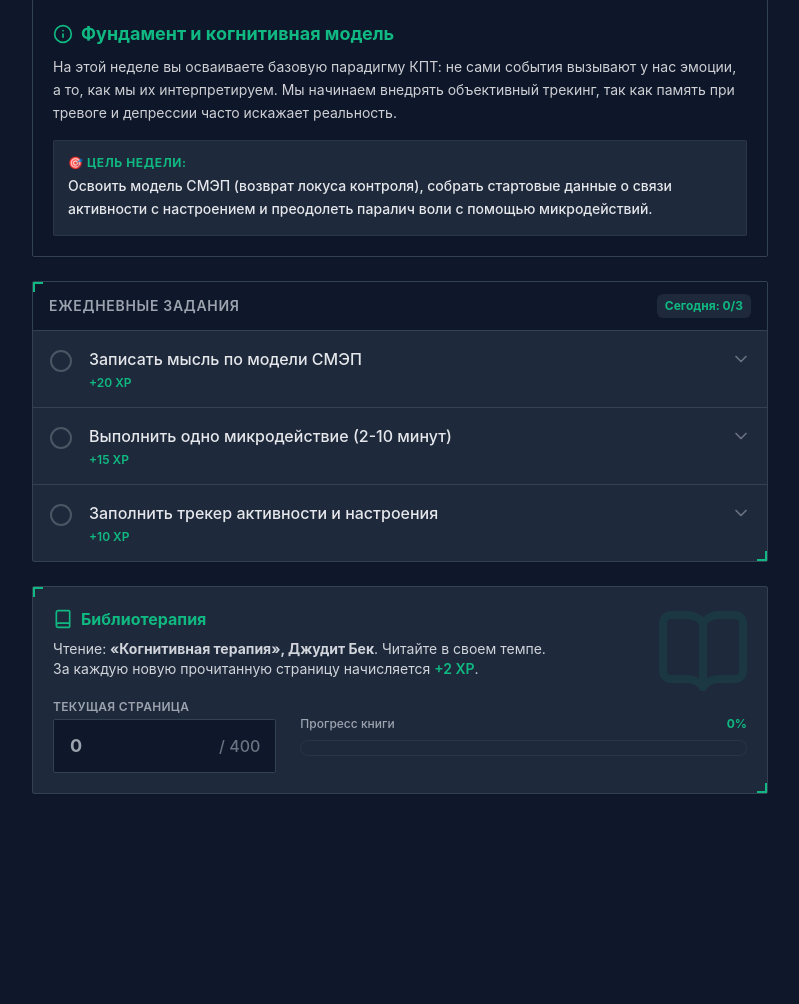
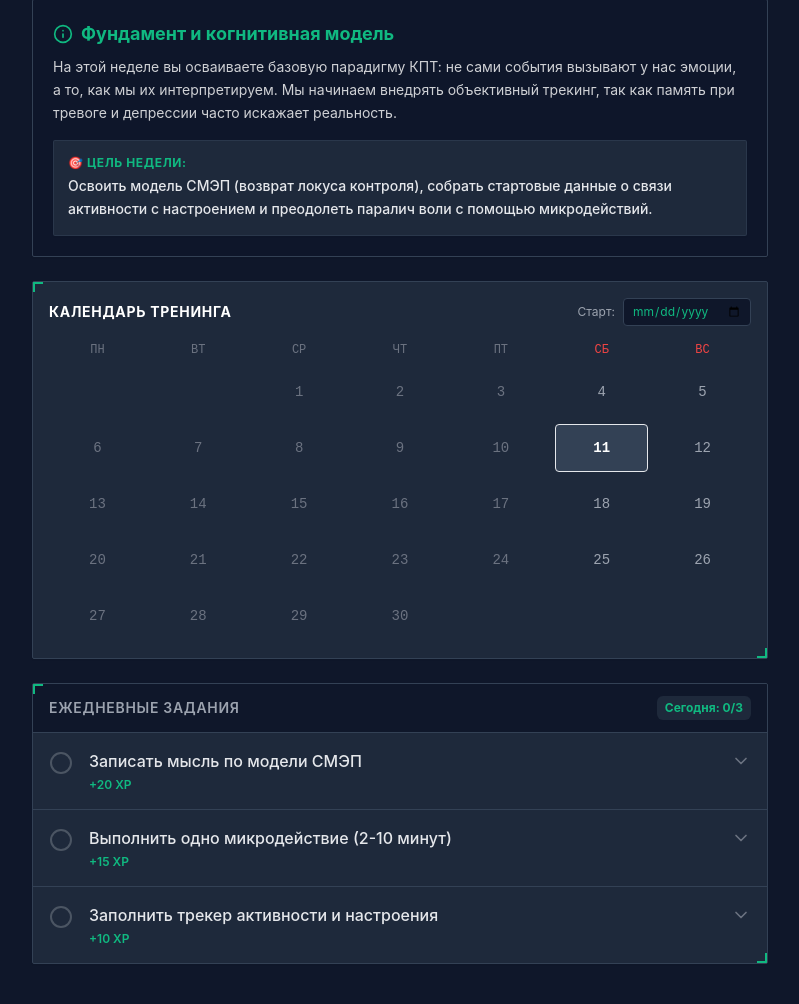
Before and after one commit to youralpha/444, a Flask app: page /kpt in a window 1280 px wide. Shown: the part 337-1341 px from the top of the page, without its empty margins (240-1039 px from the left). Before the commit the page ends 1131 px from the top, so only its background shows below. Run offline with Flask 3, Linux system fonts and the light colour scheme; data that the repository does not hold is empty; some libraries are stand-ins or nearby versions.

Commit message:
Add Training Calendar and remove Bibliotherapy in KPT
Co-authored-by: youralpha <68508436+youralpha@users.noreply.github.com>

```diff
--- a/templates/KPT.html
+++ b/templates/KPT.html
@@ -119,6 +119,21 @@
             <!-- Контейнер для подробного описания и цели текущей недели -->
             <div id="week-metadata-container"></div>
 
+            <!-- Календарь -->
+            <div class="bg-tactical-800 p-4 cyber-border rounded-sm shadow-sm border border-tactical-700 overflow-hidden mb-6">
+                <div class="flex justify-between items-center mb-4">
+                    <h2 class="text-sm font-bold text-white uppercase tracking-wider">Календарь Тренинга</h2>
+                    <div class="flex items-center gap-2">
+                        <label class="text-xs text-gray-400">Старт:</label>
+                        <input type="date" id="start-date-input" onchange="silentUpdateStartDate(this.value)" class="bg-tactical-900 border border-tactical-700 text-tactical-accent text-xs rounded px-2 py-1 outline-none">
+                    </div>
+                </div>
+                <div class="grid grid-cols-7 gap-1 text-center text-xs font-mono mb-2">
+                    <div class="text-gray-500">ПН</div><div class="text-gray-500">ВТ</div><div class="text-gray-500">СР</div><div class="text-gray-500">ЧТ</div><div class="text-gray-500">ПТ</div><div class="text-tactical-alert">СБ</div><div class="text-tactical-alert">ВС</div>
+                </div>
+                <div id="calendar-grid" class="grid grid-cols-7 gap-1 text-center text-sm font-mono"></div>
+            </div>
+
             <!-- Список задач -->
             <div class="bg-tactical-800 rounded-sm cyber-border shadow-sm border border-tactical-700 overflow-hidden">
                 <div class="px-4 py-3 bg-tactical-900 border-b border-tactical-700 flex justify-between items-center">
@@ -130,40 +145,6 @@
                 </ul>
             </div>
 
-            <!-- Блок Библиотерапии -->
-            <div class="bg-tactical-800 p-5 cyber-border rounded-sm shadow-sm border border-tactical-700 relative overflow-hidden">
-                <div class="absolute top-0 right-0 p-4 opacity-10">
-                    <i data-lucide="book-open" class="w-24 h-24 text-tactical-accent"></i>
-                </div>
-                <h2 class="font-bold text-tactical-accent flex items-center gap-2 mb-2 relative z-10">
-                    <i data-lucide="book" class="w-5 h-5"></i> Библиотерапия
-                </h2>
-                <p class="text-sm text-gray-300 mb-5 relative z-10 max-w-lg">
-                    Чтение: <strong>«Когнитивная терапия», Джудит Бек</strong>. Читайте в своем темпе. За каждую новую прочитанную страницу начисляется <span class="font-semibold text-tactical-accent">+2 XP</span>.
-                </p>
-
-                <div class="flex flex-col sm:flex-row items-center gap-6 relative z-10">
-                    <div class="w-full sm:w-1/3">
-                        <label class="block text-xs font-semibold uppercase tracking-wide text-gray-400 mb-1">Текущая страница</label>
-                        <div class="relative">
-                            <input type="number" id="book-page-input" min="0" max="400" placeholder="0"
-                                oninput="silentUpdateReading(this.value)"
-                                class="w-full p-3 pl-4 pr-12 bg-tactical-900 border border-tactical-700 text-lg font-bold text-white rounded-sm focus:ring-2 focus:ring-tactical-accent outline-none transition-all">
-                            <span class="absolute right-4 top-1/2 -translate-y-1/2 text-gray-500 font-medium">/ 400</span>
-                        </div>
-                    </div>
-
-                    <div class="w-full sm:w-2/3 mt-2 sm:mt-0">
-                        <div class="flex justify-between text-xs text-gray-400 font-medium mb-2">
-                            <span>Прогресс книги</span>
-                            <span id="ui-book-percent" class="text-tactical-accent font-bold">0%</span>
-                        </div>
-                        <div class="w-full bg-tactical-800 rounded-full h-4 border border-tactical-700/50">
-                            <div id="ui-book-bar" class="bg-gradient-to-r from-tactical-accent to-tactical-accent h-full rounded-full transition-all duration-700 ease-out shadow-inner" style="width: 0%"></div>
-                        </div>
-                    </div>
-                </div>
-            </div>
         </div>
 
         <!-- Вкладка Статистики -->
@@ -183,26 +164,10 @@
                 </div>
             </div>
 
-            <!-- График Книги -->
-            <div class="bg-tactical-800 p-6 cyber-border rounded-sm shadow-sm border border-tactical-700">
-                <h2 class="font-semibold text-white mb-4 flex items-center gap-2">
-                    <i data-lucide="book-open" class="w-5 h-5 text-tactical-accent"></i> Прогресс чтения книги
-                </h2>
-
-                <div id="empty-book-chart-msg" class="h-40 flex items-center justify-center text-gray-500 text-sm bg-tactical-900 rounded-sm border border-dashed border-tactical-700 hidden">
-                    Начните читать книгу и введите первую страницу, чтобы увидеть график.
-                </div>
-
-                <div id="book-chart-container" class="h-64 w-full relative">
-                    <canvas id="bookChart"></canvas>
-                </div>
-            </div>
         </div>
     </main>
 
     <script>
-        const BOOK_TOTAL_PAGES = 400;
-
         // Метаданные: Описание и цели для каждой недели
         const WEEK_METADATA = {
             1: {
@@ -293,12 +258,10 @@
             dailyProgress: {},
             expandedTasks: [],
             taskData: {},
-            readingHistory: {},
-            maxPageReached: 0
-        };
+            startDate: null
+};
 
         let taskChartInstance = null;
-        let bookChartInstance = null;
         const todayDate = new Date().toISOString().split('T')[0];
 
         // Инициализация
@@ -317,17 +280,12 @@
                 const parsed = JSON.parse(saved);
                 state = { ...state, ...parsed };
                 if (!state.taskData) state.taskData = {};
-                if (!state.readingHistory) state.readingHistory = {};
-                if (typeof state.maxPageReached === 'undefined') state.maxPageReached = 0;
             }
 
             if (!state.dailyProgress[todayDate]) state.dailyProgress[todayDate] = [];
             if (!state.taskData[todayDate]) state.taskData[todayDate] = {};
 
             document.getElementById('week-selector').value = state.currentWeek;
-
-            const todayPage = state.readingHistory[todayDate] || state.maxPageReached;
-            document.getElementById('book-page-input').value = todayPage === 0 ? '' : todayPage;
 
             render();
         }
@@ -339,8 +297,7 @@
                 level: state.level,
                 dailyProgress: state.dailyProgress,
                 taskData: state.taskData,
-                readingHistory: state.readingHistory,
-                maxPageReached: state.maxPageReached
+                startDate: state.startDate
             };
             try {
                 await fetch('/api/data/kpt', {
@@ -371,27 +328,74 @@
             document.getElementById('ui-progress-bar').style.width = `${progressPercent}%`;
         }
 
-        function silentUpdateReading(val) {
-            let page = parseInt(val) || 0;
-            if (page > BOOK_TOTAL_PAGES) page = BOOK_TOTAL_PAGES;
-            if (page < 0) page = 0;
+        function silentUpdateStartDate(val) {
+            if (val) {
+                updateState({ startDate: val });
+            }
+        }
 
-            state.readingHistory[todayDate] = page;
+        function renderCalendar() {
+            const calendarGrid = document.getElementById('calendar-grid');
+            if (!calendarGrid) return;
+            calendarGrid.innerHTML = '';
 
-            if (page > state.maxPageReached) {
-                const delta = page - state.maxPageReached;
-                state.xp += delta * 2;
-                state.maxPageReached = page;
+            // Задаем базовый период для календаря: текущий месяц.
+            const today = new Date();
+            const year = today.getFullYear();
+            const month = today.getMonth();
+            const daysInMonth = new Date(year, month + 1, 0).getDate();
 
-                state.level = Math.floor(state.xp / 100) + 1;
-                updateHeaderUI();
+            // Находим день недели первого числа (0 - Вс, 1 - Пн, ..., 6 - Сб)
+            let firstDay = new Date(year, month, 1).getDay();
+            firstDay = firstDay === 0 ? 6 : firstDay - 1; // Смещаем, чтобы Пн был 0
+
+            for (let i = 0; i < firstDay; i++) {
+                calendarGrid.innerHTML += `<div class="p-2"></div>`;
             }
 
-            saveToMemory();
+            const startD = state.startDate ? new Date(state.startDate) : null;
+            if (startD) startD.setHours(0,0,0,0);
+            const currentD = new Date(todayDate);
+            currentD.setHours(0,0,0,0);
 
-            const pct = Math.round((page / BOOK_TOTAL_PAGES) * 100);
-            document.getElementById('ui-book-bar').style.width = `${pct}%`;
-            document.getElementById('ui-book-percent').innerText = `${pct}%`;
+            for (let day = 1; day <= daysInMonth; day++) {
+                const dateStr = `${year}-${String(month + 1).padStart(2, '0')}-${String(day).padStart(2, '0')}`;
+                const cellDate = new Date(dateStr);
+                cellDate.setHours(0,0,0,0);
+
+                const isToday = dateStr === todayDate;
+                let isMissed = false;
+                let isCompleted = false;
+
+                if (startD && cellDate >= startD && cellDate <= currentD) {
+                    const tasksForDay = state.dailyProgress[dateStr];
+                    if (tasksForDay && tasksForDay.length > 0) {
+                        isCompleted = true;
+                    } else if (!isToday) {
+                        isMissed = true; // Пропущенный день (кроме сегодня, сегодня еще можно выполнить)
+                    }
+                }
+
+                let cellClasses = "p-2 m-0.5 rounded border flex flex-col items-center justify-center relative transition-colors ";
+                const isSunday = (day + firstDay) % 7 === 0 || (day + firstDay) % 7 === 6; // Сб или Вс
+
+                if (isMissed) {
+                    cellClasses += "bg-tactical-alert/20 border-tactical-alert text-tactical-alert font-bold shadow-[0_0_10px_rgba(239,68,68,0.2)] ";
+                } else if (isCompleted) {
+                    cellClasses += "bg-tactical-accent/20 border-tactical-accent text-tactical-accent font-bold shadow-[0_0_10px_rgba(16,185,129,0.2)] ";
+                } else if (isToday) {
+                    cellClasses += "bg-tactical-700 border-tactical-500 text-white font-bold ";
+                } else {
+                    if (isSunday) cellClasses += "text-gray-400 border-transparent ";
+                    else cellClasses += "text-gray-500 border-transparent ";
+                }
+
+                let innerHtml = `<span>${day}</span>`;
+                calendarGrid.innerHTML += `
+                    <div class="${cellClasses} h-10 md:h-12">
+                        ${innerHtml}
+                    </div>`;
+            }
         }
 
         function setTab(tabName) {
@@ -430,11 +434,17 @@
             const newProgress = { ...state.dailyProgress };
             newProgress[todayDate] = todayTasks;
 
-            updateState({
+            let updates = {
                 dailyProgress: newProgress,
                 xp: newXp,
                 level: newLevel
-            });
+            };
+
+            if (!state.startDate && todayTasks.length > 0) {
+                updates.startDate = todayDate;
+            }
+
+            updateState(updates);
         }
 
         function silentUpdateInput(taskId, inputId, value, displayElId = null, suffix = '') {
@@ -451,6 +461,12 @@
         // Основная отрисовка DOM
         function render() {
             updateHeaderUI();
+
+            const startInput = document.getElementById('start-date-input');
+            if (startInput && state.startDate) {
+                startInput.value = state.startDate;
+            }
+            renderCalendar();
 
             const btnTracker = document.getElementById('tab-tracker');
             const btnStats = document.getElementById('tab-stats');
@@ -574,11 +590,6 @@
                     }
                     taskListEl.appendChild(li);
                 });
-
-                const currentBookPage = state.readingHistory[todayDate] || state.maxPageReached || 0;
-                const pct = Math.round((currentBookPage / BOOK_TOTAL_PAGES) * 100);
-                document.getElementById('ui-book-bar').style.width = `${pct}%`;
-                document.getElementById('ui-book-percent').innerText = `${pct}%`;
             }
 
             lucide.createIcons();
@@ -619,66 +630,6 @@
                     options: { responsive: true, maintainAspectRatio: false, plugins: { legend: { display: false } }, scales: { x: { grid: { display: false } }, y: { beginAtZero: true, ticks: { stepSize: 1 } } } }
                 });
             }
-
-            // --- ГРАФИК КНИГИ ---
-            const bookDatesOrig = Object.keys(state.readingHistory).sort();
-            if (bookDatesOrig.length === 0 || (bookDatesOrig.length === 1 && state.readingHistory[bookDatesOrig[0]] === 0)) {
-                document.getElementById('empty-book-chart-msg').classList.remove('hidden');
-                document.getElementById('book-chart-container').classList.add('hidden');
-            } else {
-                document.getElementById('empty-book-chart-msg').classList.add('hidden');
-                document.getElementById('book-chart-container').classList.remove('hidden');
-
-                const firstDate = bookDatesOrig[0];
-                const continuousDates = generateDateRange(firstDate, todayDate);
-
-                const labelsBook = [];
-                const dataPointsBook = [];
-                let lastKnownPage = 0;
-
-                continuousDates.forEach(date => {
-                    labelsBook.push(date.slice(5)); // MM-DD
-                    if (state.readingHistory[date] !== undefined) {
-                        lastKnownPage = state.readingHistory[date];
-                    }
-                    dataPointsBook.push(lastKnownPage);
-                });
-
-                const ctxBook = document.getElementById('bookChart').getContext('2d');
-                if (bookChartInstance) bookChartInstance.destroy();
-
-                bookChartInstance = new Chart(ctxBook, {
-                    type: 'line',
-                    data: {
-                        labels: labelsBook,
-                        datasets: [{
-                            label: 'Прочитано страниц',
-                            data: dataPointsBook,
-                            borderColor: '#10b981',
-                            backgroundColor: 'rgba(16, 185, 129, 0.15)',
-                            borderWidth: 3,
-                            pointBackgroundColor: '#10b981',
-                            pointRadius: 0,
-                            pointHoverRadius: 6,
-                            tension: 0.2,
-                            fill: true,
-                            stepped: 'before'
-                        }]
-                    },
-                    options: {
-                        responsive: true,
-                        maintainAspectRatio: false,
-                        plugins: {
-                            legend: { display: false },
-                            tooltip: { callbacks: { label: (item) => item.raw + ' страниц' } }
-                        },
-                        scales: {
-                            x: { grid: { display: false } },
-                            y: { beginAtZero: true, max: BOOK_TOTAL_PAGES, grid: { color: '#334155' }, border: { display: false } }
-                        }
-                    }
-                });
-            }
         }
 
         window.onload = init;
```
